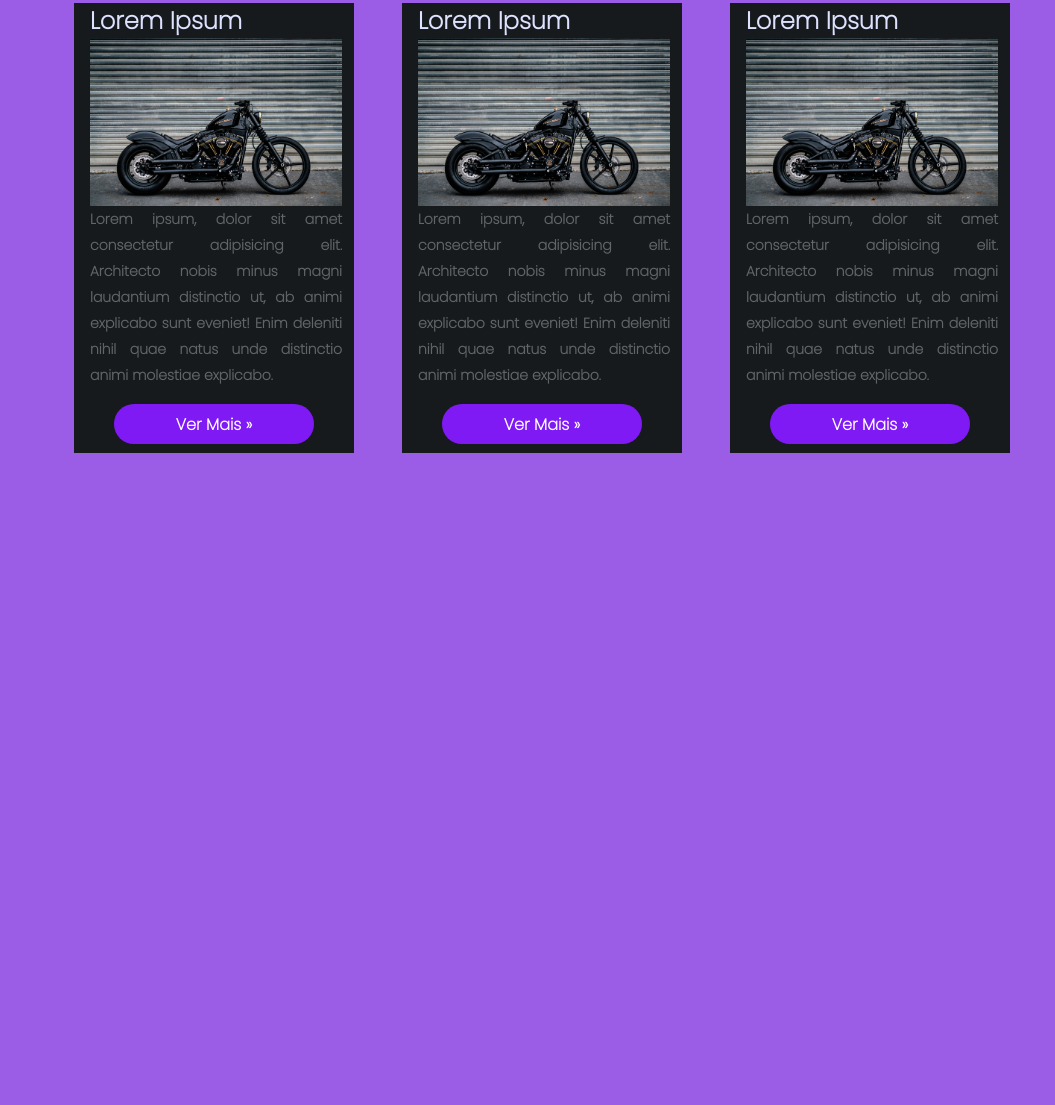
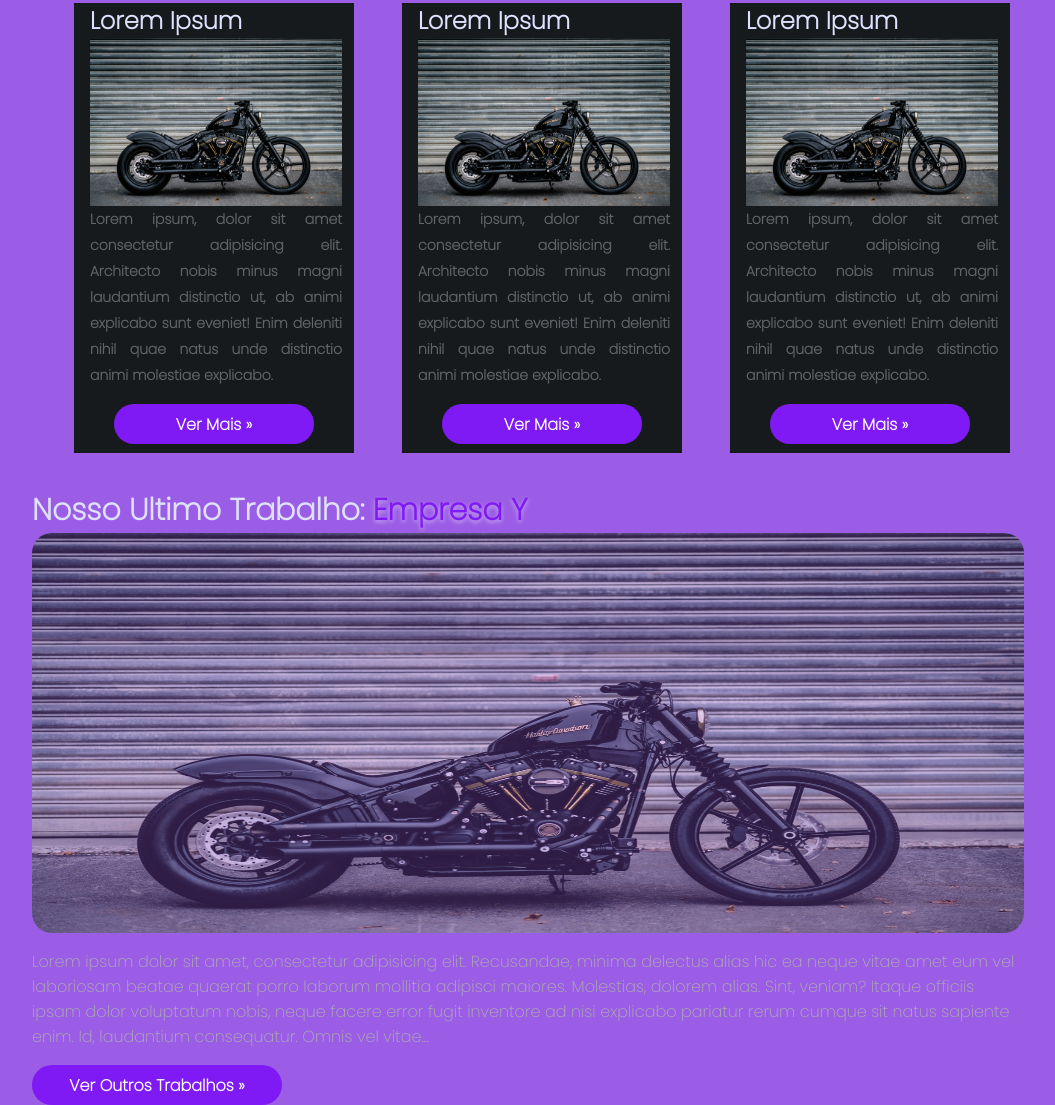
Before and after one commit to Junior042/Projeto-Site-Juice, a plain HTML site: page index.html in a window 1280 px wide. Shown: the part 398-1503 px from the top of the page, without its empty margins (88-1143 px from the left). Before the commit the page ends 886 px from the top, so only its background shows below. Drawn offline with Linux system fonts and the light colour scheme.

Commit message:
conteudo do site 2 parte

```diff
--- a/index.html
+++ b/index.html
@@ -93,6 +93,28 @@
           </div>
         </div>
       </div>
+
+      <!--Ultimos trabalhos-->
+      <div class="ultimos-trabalhos">
+        <div class="container-trab">
+          <div class="titulo-ultimos">
+            <h2>Nosso Ultimo Trabalho: <a href="#" id="name-empresa">Empresa Y</a></h2>
+          </div>
+
+          <div class="trab-ultimos">
+           <img src="img/produto.jpg" alt="" id="imagem-trab">
+          </div>
+
+          <p id="paragrafo-trab">
+            Lorem ipsum dolor sit amet, consectetur adipisicing elit. Recusandae, minima delectus alias hic ea neque vitae amet eum vel laboriosam beatae quaerat porro laborum mollitia adipisci maiores. Molestias, dolorem alias.
+            Sint, veniam? Itaque officiis ipsam dolor voluptatum nobis, neque facere error fugit inventore ad nisi explicabo pariatur rerum cumque sit natus sapiente enim. Id, laudantium consequatur. Omnis vel vitae...
+          </p>
+          <div class="btn-todos">
+            <span><a href="#" class="btn-ver-todos">Ver Outros Trabalhos &raquo;</a></span>
+          </div>
+
+        </div>
+      </div>
     </section>
   </body>
 </html>
--- a/style.css
+++ b/style.css
@@ -188,3 +188,86 @@ color: #636669;
   background: var(--cor--opacidade);
   box-shadow: 0px 2px 6px rgba(0,0,0,0.5);
 }
+
+/*Trabalhos feitos*/
+
+.titulo-ultimos{
+  font-family: 'Poppins';
+  color: var(--cor--link);
+
+  font-size: 20px;
+}
+.titulo-ultimos h2 a{
+  text-decoration: none;
+  color: var(--cor--link);
+
+}
+#name-empresa{
+  transition: color 0.6s;
+  color: var(--btn-cor);
+  text-shadow: 0px 2px 4px rgba(255, 255, 255, 0.5);
+
+}
+#name-empresa:hover{
+  color: var(--cor--link);
+  text-shadow: 0px 2px 4px rgba(0, 0, 0, 0.5);
+}
+
+
+.ultimos-trabalhos{
+  width: 100%;
+  height: 610px;
+}
+.container-trab{
+  width: 992px;
+  height: 100%;
+  margin-left: 120px;
+}
+
+#paragrafo-trab{
+  font-family: 'Poppins';
+  font-size: 16px;
+  margin-top: 1rem;
+  color: #afafaf;
+}
+.btn-ver-todos{
+  background: var(--btn-cor);
+  text-decoration: none;
+  display: flex;
+  border-radius: 20px;
+  align-items: center;
+  justify-content: center;
+  width: 250px;
+  height: 40px;
+  margin-top: 1rem;
+  font-family: 'Poppins';
+  font-weight: 600;
+  transition: background 0.6s;
+}
+.btn-ver-todos:hover{
+  background: var(--cor--opacidade);
+  box-shadow: 0px 2px 6px rgba(0,0,0,0.5);
+}
+
+
+.btn-todos span a:visited{
+  color: var(--cor--link);
+}
+
+/*Imagem dos Ultimo Trabalho*/
+
+.trab-ultimos{
+  width: 100%;
+  height: 25rem;
+}
+
+#imagem-trab{
+  width: 100%;
+  height: 100%;
+  opacity: 0.7;
+  border-radius: 20px;
+  transition: opacity 0.9s;
+}
+#imagem-trab:hover{
+  opacity: 1.0;
+}
```
